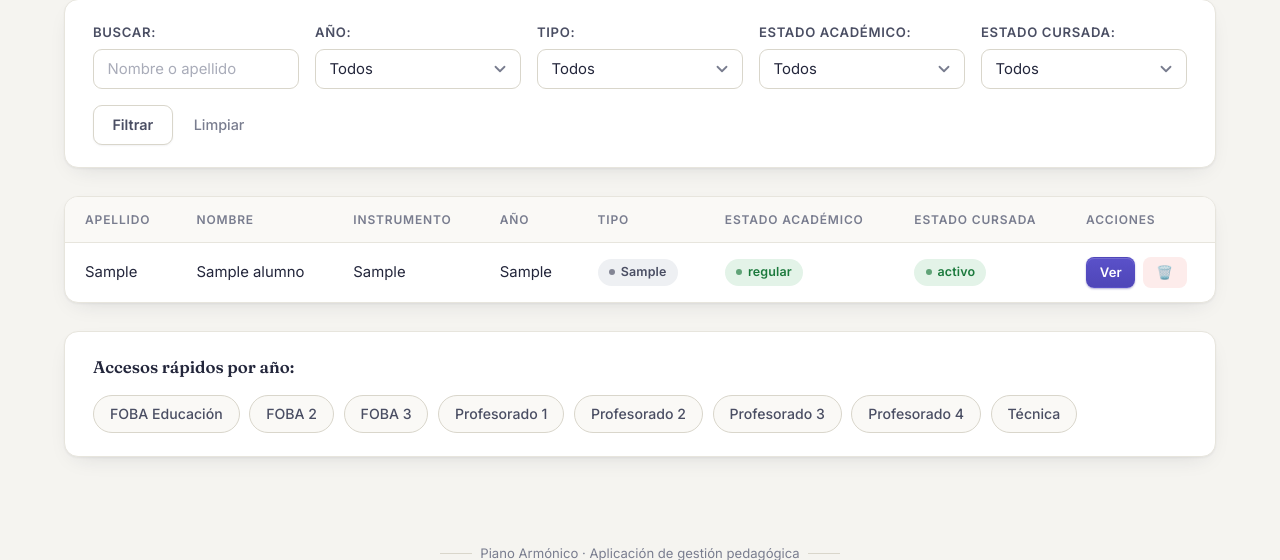
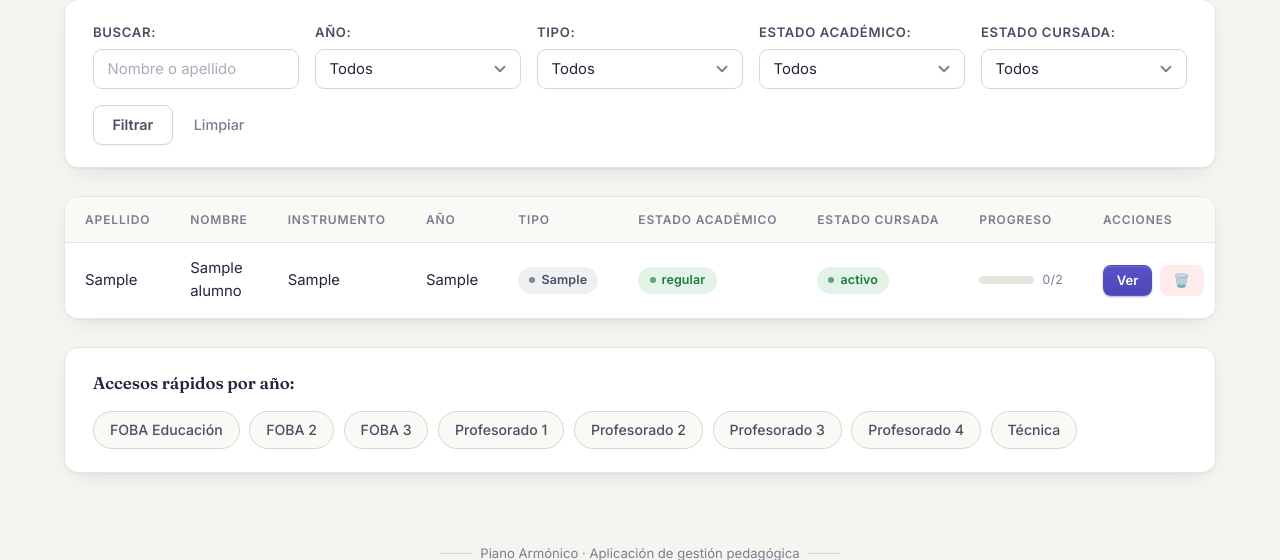
Before and after one commit to Pianowalker/Piano-Armonico---Pedagogic-Gestion, a Flask app: page /alumnos in a window 1280 px wide. Shown: the part 142-702 px from the top of the page. Run offline with Flask 3, Linux system fonts and the light colour scheme; tables that the repository leaves empty hold one stand-in row (values such as "Sample post").

Commit message:
Barra de progreso de requisitos y color por estado en trabajos
- Columna Progreso en la lista de alumnos con barra + cumplidos/total
  (una sola query de trabajos, sin N+1)
- Fondo y borde de color en cada trabajo según estado de estudio:
  verde resuelto, ámbar en proceso, azul iniciado

Co-Authored-By: Claude Opus 4.8 <noreply@anthropic.com>

```diff
--- a/app.py
+++ b/app.py
@@ -134,7 +134,32 @@ def lista_alumnos():
 
     total_alumnos = len(alumnos)
 
-    return render_template('lista_alumnos.html', alumnos=alumnos, total_alumnos=total_alumnos)
+    # Progreso de requisitos por alumno (para la barra en la lista).
+    # Cargamos todos los trabajos en una sola query y los agrupamos, para
+    # evitar una consulta por alumno.
+    progreso = {}
+    if alumnos:
+        ids = [a.id for a in alumnos]
+        trabajos_por_alumno = {}
+        for t in TrabajoMusical.query.filter(TrabajoMusical.alumno_id.in_(ids)).all():
+            trabajos_por_alumno.setdefault(t.alumno_id, []).append(t)
+
+        for a in alumnos:
+            req = validar_requisitos_examen(a, trabajos_por_alumno.get(a.id, []))
+            cumplidos = len(req['cumplidos'])
+            total = cumplidos + len(req['faltantes'])
+            progreso[a.id] = {
+                'cumplidos': cumplidos,
+                'total': total,
+                'porcentaje': round(cumplidos / total * 100) if total else None,
+            }
+
+    return render_template(
+        'lista_alumnos.html',
+        alumnos=alumnos,
+        total_alumnos=total_alumnos,
+        progreso=progreso,
+    )
 
 @app.route('/alumnos/nuevo', methods=['GET', 'POST'])
 def nuevo_alumno():
--- a/static/style.css
+++ b/static/style.css
@@ -438,6 +438,46 @@ main {
 .badge-libre {
     background-color: #eef0f3;
     color: var(--ink-soft);
+}
+
+/* ============================================================
+   Barra de progreso de requisitos (lista de alumnos)
+   ============================================================ */
+.progreso-cell {
+    min-width: 110px;
+}
+
+.progreso {
+    display: flex;
+    align-items: center;
+    gap: 0.5rem;
+}
+
+.progreso-barra {
+    flex: 1;
+    height: 8px;
+    min-width: 55px;
+    background-color: var(--border);
+    border-radius: 999px;
+    overflow: hidden;
+}
+
+.progreso-relleno {
+    height: 100%;
+    background-color: var(--warning);
+    border-radius: 999px;
+    transition: width 0.3s ease;
+}
+
+.progreso-relleno.completo {
+    background-color: var(--success);
+}
+
+.progreso-texto {
+    font-size: 0.78rem;
+    color: var(--muted);
+    white-space: nowrap;
+    font-variant-numeric: tabular-nums;
 }
 
 /* ============================================================
@@ -1020,6 +1060,22 @@ textarea::placeholder {
     box-shadow: var(--shadow-sm);
 }
 
+/* Color de fondo según el estado de estudio, para distinguir de un vistazo */
+.trabajo-resuelto {
+    background-color: var(--success-soft);
+    border-left: 4px solid var(--success);
+}
+
+.trabajo-en-proceso {
+    background-color: var(--warning-soft);
+    border-left: 4px solid var(--warning);
+}
+
+.trabajo-iniciado {
+    background-color: var(--info-soft);
+    border-left: 4px solid var(--info);
+}
+
 .trabajo-header {
     display: flex;
     justify-content: space-between;
--- a/templates/lista_alumnos.html
+++ b/templates/lista_alumnos.html
@@ -87,6 +87,7 @@
                 <th>Tipo</th>
                 <th>Estado Académico</th>
                 <th>Estado Cursada</th>
+                <th>Progreso</th>
                 <th>Acciones</th>
             </tr>
         </thead>
@@ -111,6 +112,20 @@
                     <span class="badge {% if alumno.estado_cursada == 'activo' %}badge-success{% else %}badge-warning{% endif %}">
                         {{ alumno.estado_cursada }}
                     </span>
+                </td>
+                <td class="progreso-cell">
+                    {% set p = progreso.get(alumno.id) %}
+                    {% if p and p.total %}
+                    <div class="progreso" title="{{ p.cumplidos }} de {{ p.total }} requisitos cumplidos">
+                        <div class="progreso-barra">
+                            <div class="progreso-relleno {% if p.porcentaje == 100 %}completo{% endif %}"
+                                 style="width: {{ p.porcentaje }}%;"></div>
+                        </div>
+                        <span class="progreso-texto">{{ p.cumplidos }}/{{ p.total }}</span>
+                    </div>
+                    {% else %}
+                    <span class="progreso-texto">—</span>
+                    {% endif %}
                 </td>
                 <td>
                     <div class="acciones-lista">
--- a/templates/perfil_alumno.html
+++ b/templates/perfil_alumno.html
@@ -117,7 +117,7 @@
     {% if trabajos %}
     <div class="trabajos-list">
         {% for trabajo in trabajos %}
-        <div class="trabajo-item">
+        <div class="trabajo-item trabajo-{{ trabajo.estado_estudio | replace(' ', '-') }}">
             <div class="trabajo-header">
                 <h4>{{ trabajo.titulo }}</h4>
                 <div class="trabajo-actions">
```
